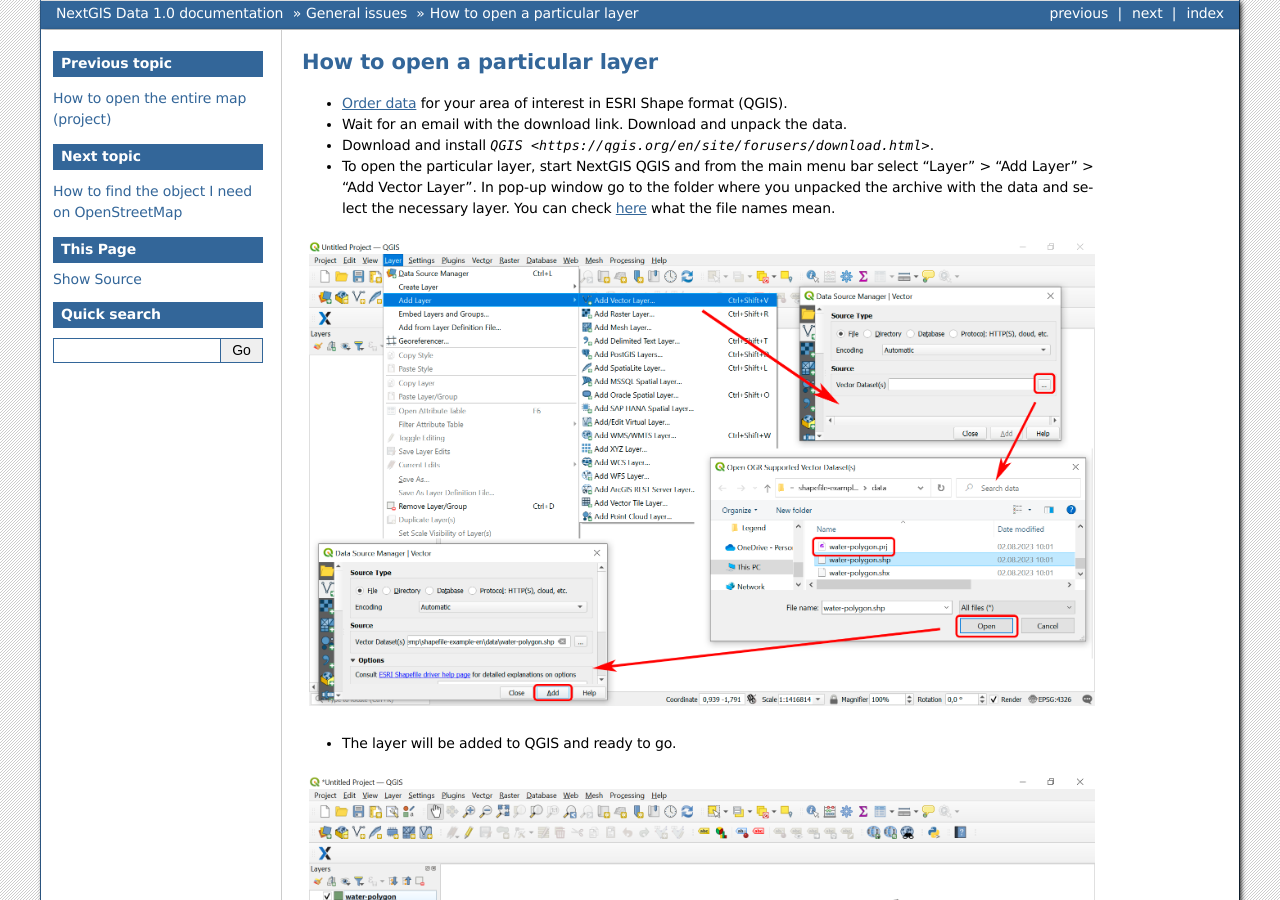
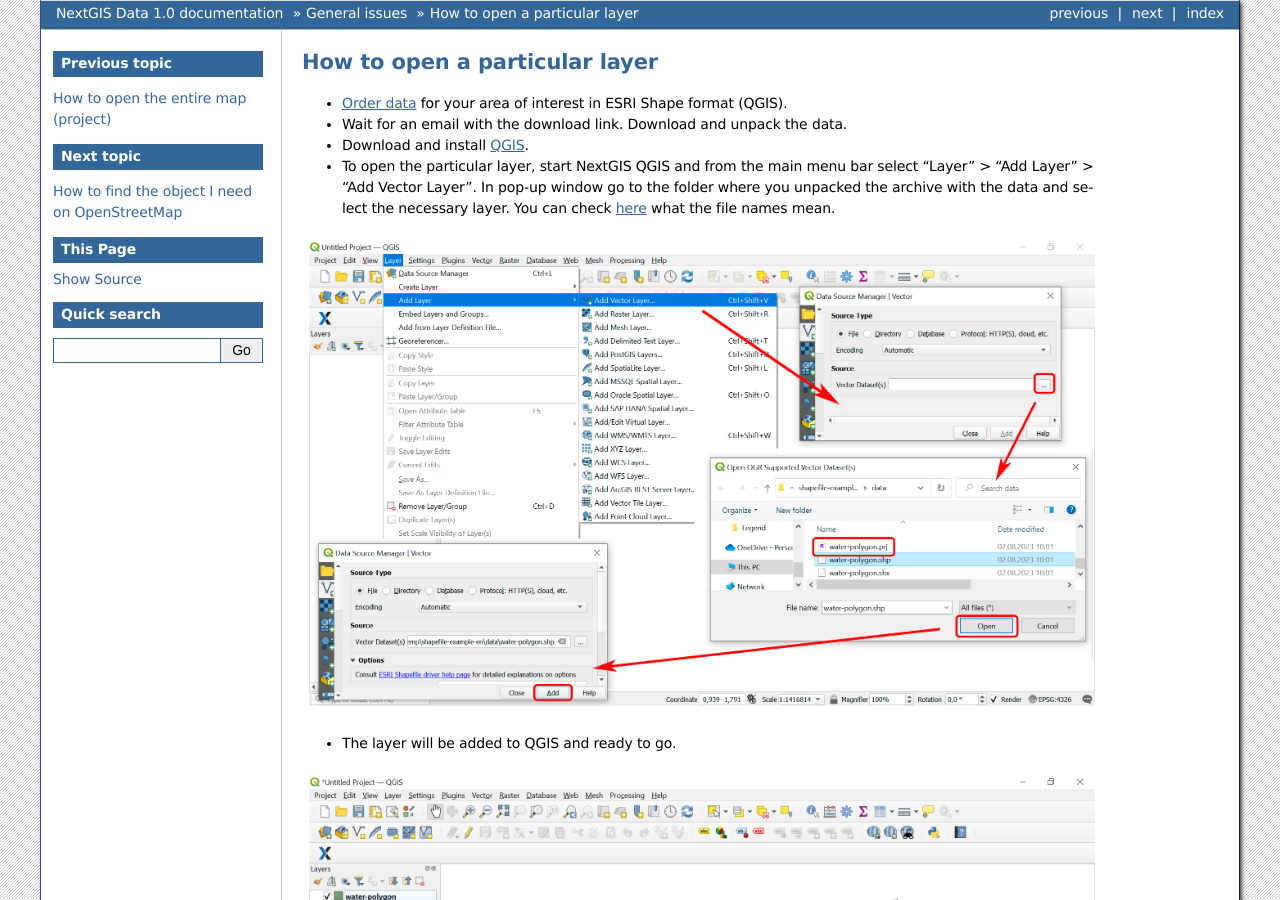
Before and after one commit to nextgis/docs_data, a Sphinx documentation site: the page built from source/open_layer.rst, in a window 1280 px wide and 900 px high. Built offline with Sphinx 7.4.7, drawn with Linux system fonts in a browser that asks for light colours; formulas are drawn with MathJax 3; pages that are not in the unit, such as notebooks, are missing from menus.

Commit message:
Update open_layer.rst
Bug fix

```diff
--- a/source/open_layer.rst
+++ b/source/open_layer.rst
@@ -5,7 +5,7 @@
 
 * `Order data <https://data.nextgis.com/en/>`_ for your area of interest in ESRI Shape format (QGIS).
 * Wait for an email with the download link. Download and unpack the data.
-* Download and install `QGIS <https://qgis.org/en/site/forusers/download.html>`.
+* Download and install `QGIS <https://qgis.org/en/site/forusers/download.html>`_.
 * To open the particular layer, start NextGIS QGIS and from the main menu bar select "Layer" > "Add Layer" > "Add Vector Layer". In pop-up window go to the folder where you unpacked the archive with the data and select the necessary layer. You can check `here <https://docs.google.com/spreadsheets/d/1F83dtRH8c7O83E55ox3Kfh8Ibbh2TFL70nF5Iw_33d0/edit#gid=906616778>`_ what the file names mean.
 
 .. figure:: _static/open_layer1_en.png
```
